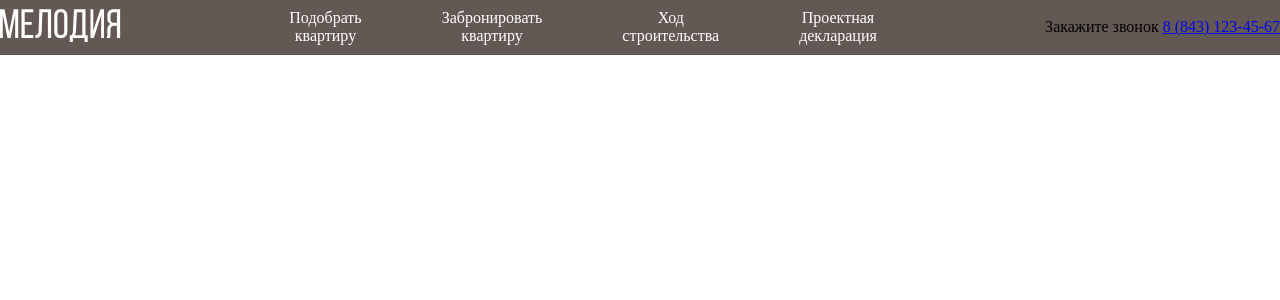
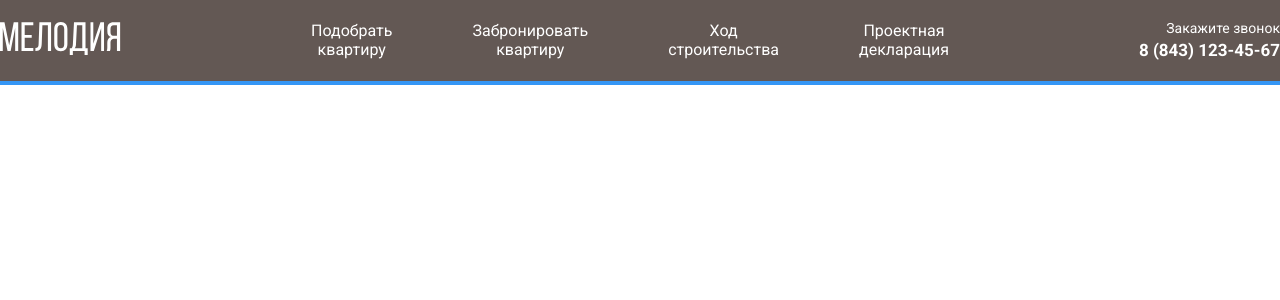
Before and after one commit to mindfling/mindfling.github.io, a PHP site: page / in a window 1280 px wide. Shown: the top 300 px of the page. Run offline with PHP 8.4, Linux system fonts and the light colour scheme.

Commit message:
header and fonts

```diff
--- a/melody/css/style.css
+++ b/melody/css/style.css
@@ -2,8 +2,17 @@
     box-sizing: border-box;
 }
 
+body {
+    font-family: 'Roboto', sans-serif;
+}
+
 .header {
-     background: #635854;
+    background: #635854;
+    /* padding-top: 12px; */
+    /* padding-bottom: 12px; */
+    padding: 12px 0;
+    border-bottom: 4px solid #3596F5;
+    box-sizing: border-box;
 }
 
 .navbar {
@@ -13,6 +22,7 @@
     max-width: 1280px;
     margin: 0 auto;
 }
+
 .navbar-menu {
     display: flex;
     justify-content: space-between;
@@ -21,12 +31,49 @@
     list-style: none;
     /* text-align: center; */
 }
+
 .navbar-item {
     margin: 9px 40px;
     text-align: center;
 }
+
 .navbar-link {
-    text-align: center;
     text-decoration: none;
-    color: white;
+    color: #fff;
+    /* font-family: "Roboto", sans-serif; */
+    font-family: Roboto;
+    font-style: normal;
+    font-weight: normal;
+    font-size: 16px;
+    line-height: 19px;
+    color: #FFFFFF;
 }
+
+.navbar-contacts {
+    text-align: right;
+}
+
+.navbar-text {
+    text-align: right;
+    display: block;
+    font-family: Roboto;
+    font-style: normal;
+    font-weight: normal;
+    font-size: 14px;
+    line-height: 16px;
+    color: #FFFFFF;
+    margin-bottom: 4px;
+}
+
+.navbar-phone {
+    display: block;
+    text-decoration: none;
+    font-family: Roboto;
+    font-style: normal;
+    font-weight: bold;
+    font-size: 17px;
+    line-height: 20px;
+    /* identical to box height */
+    text-align: right;
+    color: #FFFFFF;
+}
--- a/melody/index.html
+++ b/melody/index.html
@@ -8,11 +8,14 @@
     <link rel="stylesheet" href="css/normalize.css">
     <link rel="stylesheet" href="css/style.css">
     <link rel="shortcut icon" href="icon/favicon.jpg" type="image/x-icon">
+<link rel="preconnect" href="https://fonts.googleapis.com">
+<link rel="preconnect" href="https://fonts.gstatic.com" crossorigin>
+<link href="https://fonts.googleapis.com/css2?family=Roboto:wght@400;700&display=swap" rel="stylesheet">
 </head>
 <body>
     <header class="header">
         <div class="navbar">
-            <a class="logo">
+            <a class="logo" href="./index.html">
                 <img src="img/logo.svg" alt="logo" />
             </a>
             <nav class="navbar-nav">
```
